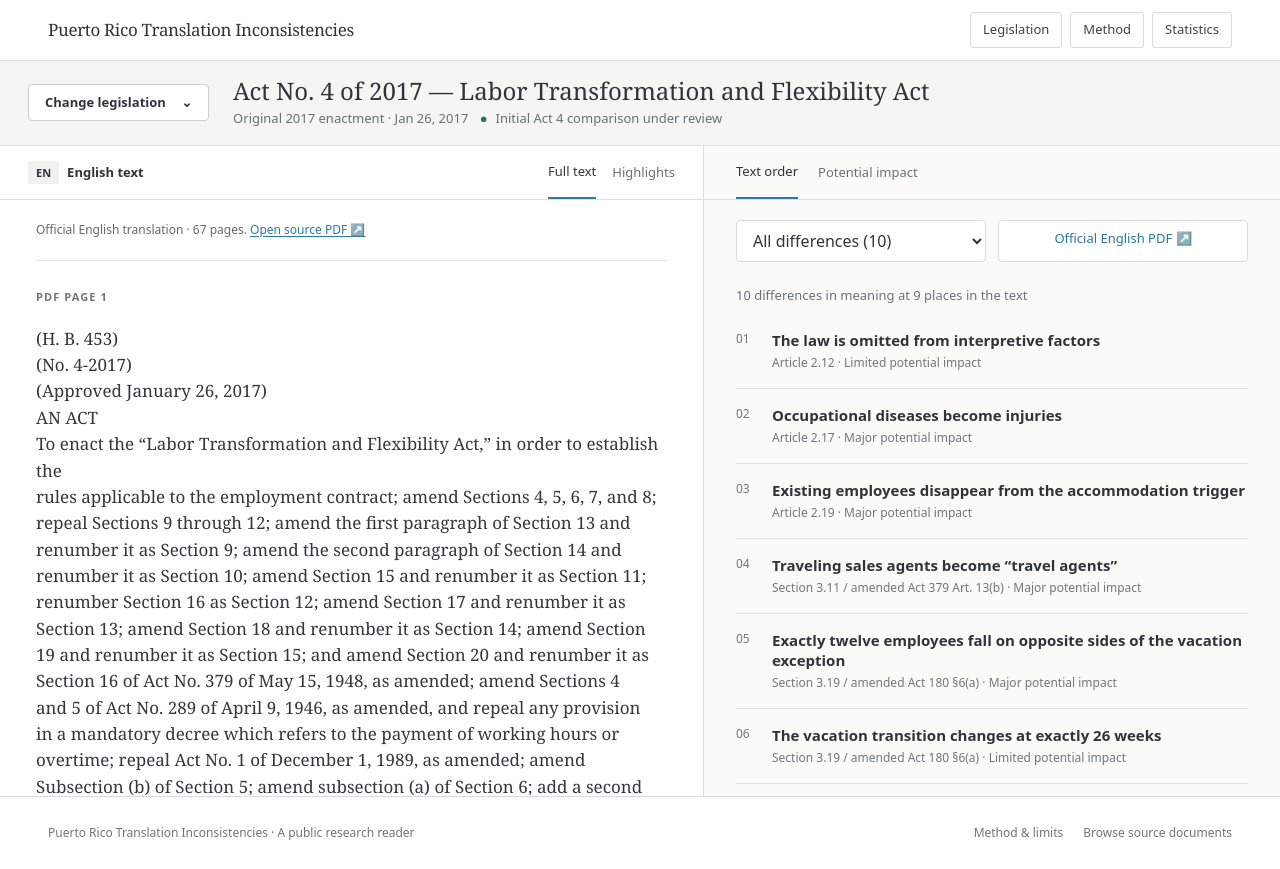
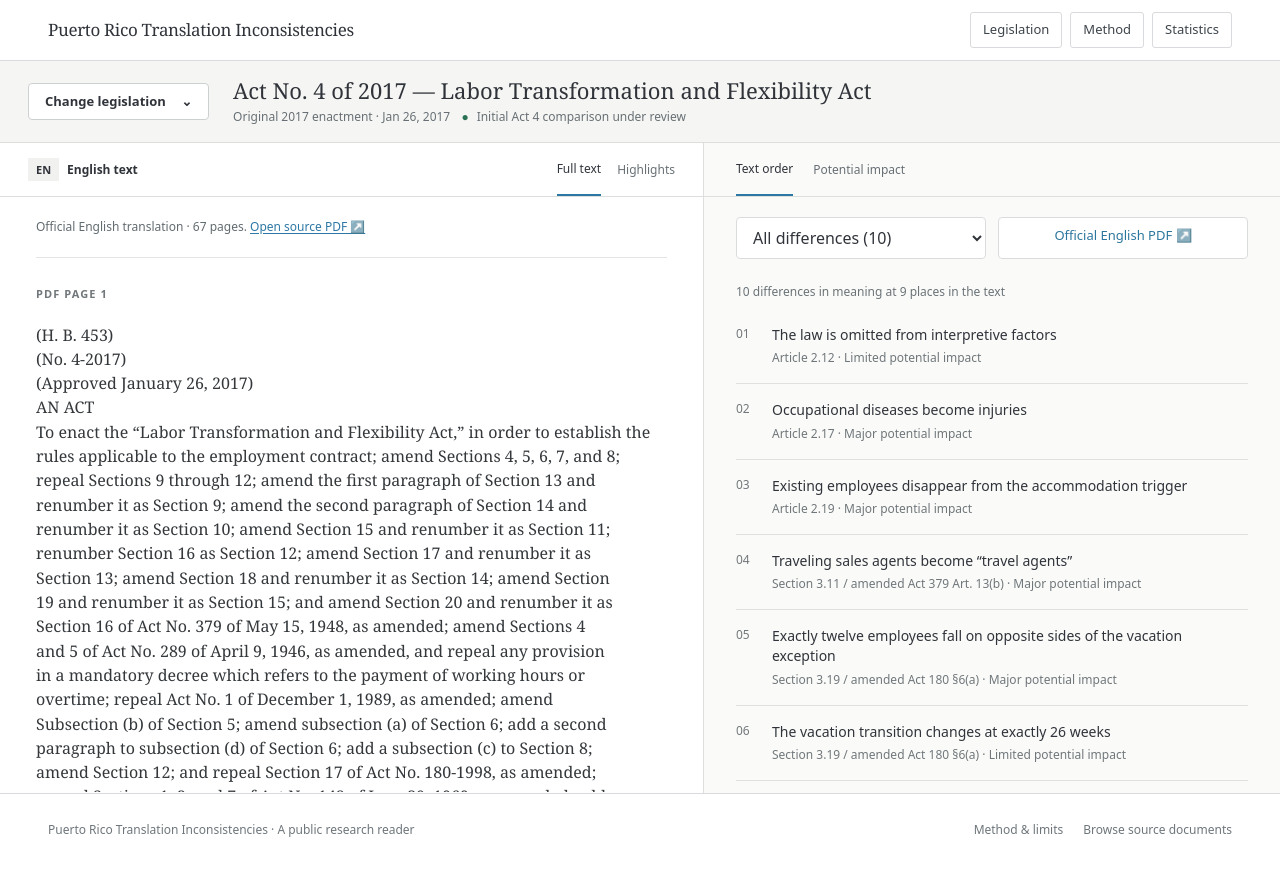
Before and after one commit to ae-oss/puerto-rico-translation-inconsistencies, a Next.js app: page /laws/act-4-2017/ in a window 1280 px wide. Built offline with nearby package versions, Linux system fonts and the light colour scheme.

Commit message:
Match reader typography to reference

```diff
--- a/src/components/law-reader.tsx
+++ b/src/components/law-reader.tsx
@@ -13,7 +13,7 @@ function readableDate(date: string) {
 }
 
 function PlainPassage({ label, parts, lang }: { label: string; parts: TextPart[]; lang: string }) {
-  return <div className="border-t border-[#e1e2e2] py-4 first:border-t-0"><h4 className="mb-2 text-[12px] font-semibold text-[#5b6367]">{label}</h4><blockquote lang={lang} className="font-serif text-[17px] leading-[1.55]">“{parts.map((part, index) => part.highlight ? <mark className="bg-[#fff0b5]" key={index}>{part.text}</mark> : <span key={index}>{part.text}</span>)}”</blockquote></div>;
+  return <div className="border-t border-[#e1e2e2] py-4 first:border-t-0"><h4 className="mb-2 text-[12px] font-semibold text-[#5b6367]">{label}</h4><blockquote lang={lang} className="font-serif text-[16px] leading-[1.52]">“{parts.map((part, index) => part.highlight ? <mark className="bg-[#fff0b5]" key={index}>{part.text}</mark> : <span key={index}>{part.text}</span>)}”</blockquote></div>;
 }
 
 export function LawReader({ law, laws, findings, reviewNotes, pages }: Props) {
@@ -72,25 +72,25 @@ export function LawReader({ law, laws, findings, reviewNotes, pages }: Props) {
     <div className="border-b border-[#dedfdd] px-4 py-4 sm:px-7">
       <div className="flex flex-wrap items-center gap-x-6 gap-y-3">
         <details className="relative z-10"><summary className="list-none cursor-pointer rounded border border-[#cdd0d0] bg-white px-4 py-2 text-[13px] font-semibold marker:hidden">Change legislation <span aria-hidden="true" className="ml-3">⌄</span></summary><div className="absolute left-0 top-11 min-w-[285px] border border-[#d8dada] bg-white p-2 shadow-lg">{laws.map((item) => <Link key={item.id} href={`/laws/${item.id}/`} className="block rounded px-3 py-2 text-[13px] hover:bg-[#f2f4f5]">{item.number} — {item.title}</Link>)}</div></details>
-        <div className="min-w-0 flex-1"><h1 className="font-serif text-[20px] leading-[1.2] sm:text-[24px]">{law.number} — {law.title}</h1><p className="mt-1 text-[13px] text-[#687075]">{law.edition} · {readableDate(law.enactedOn)} <span className="mx-2 text-[#2b7255]">●</span>{law.coverage.label}</p></div>
+        <div className="min-w-0 flex-1"><h1 className="font-serif text-[20px] leading-[1.25] sm:text-[22px]">{law.number} — {law.title}</h1><p className="mt-1 text-[12px] text-[#687075]">{law.edition} · {readableDate(law.enactedOn)} <span className="mx-2 text-[#2b7255]">●</span>{law.coverage.label}</p></div>
       </div>
     </div>
     <div className="grid min-h-[calc(100vh-150px)] bg-white lg:grid-cols-[55%_45%]">
       <section aria-label="Official English act text" className="min-w-0 border-r border-[#dedfdd]">
-        <div className="sticky top-0 z-[2] flex min-h-[54px] items-center justify-between gap-3 border-b border-[#dedfdd] bg-white px-4 sm:px-7"><div className="text-[13px] font-semibold"><span className="mr-2 bg-[#f1f1ef] px-2 py-1 text-[11px]">EN</span>English text</div><div className="flex items-center gap-4 text-[13px]"><button onClick={() => setView("full")} className={`py-4 ${view === "full" ? "border-b-2 border-[#2c78a5] font-semibold" : "text-[#687075]"}`}>Full text</button><button onClick={() => setView("highlights")} className={`py-4 ${view === "highlights" ? "border-b-2 border-[#2c78a5] font-semibold" : "text-[#687075]"}`}>Highlights</button></div></div>
+        <div className="sticky top-0 z-[2] flex min-h-[54px] items-center justify-between gap-3 border-b border-[#dedfdd] bg-white px-4 sm:px-7"><div className="text-[12px] font-semibold"><span className="mr-2 bg-[#f1f1ef] px-2 py-1 text-[11px]">EN</span>English text</div><div className="flex items-center gap-4 text-[12px]"><button onClick={() => setView("full")} className={`py-4 ${view === "full" ? "border-b-2 border-[#2c78a5] font-semibold" : "text-[#687075]"}`}>Full text</button><button onClick={() => setView("highlights")} className={`py-4 ${view === "highlights" ? "border-b-2 border-[#2c78a5] font-semibold" : "text-[#687075]"}`}>Highlights</button></div></div>
         <div className="reader-scroll max-h-[calc(100vh-205px)] overflow-y-auto px-5 pb-16 pt-5 sm:px-8 lg:px-9">
           <p className="mb-5 text-[12px] leading-5 text-[#626b70]">Official English translation · {pages.length} {law.id === "act-80-1976" ? "archive spreads" : "pages"}. {englishSource && <a href={englishSource} target="_blank" rel="noopener noreferrer" className="text-[#2e78a5] underline underline-offset-2">Open source PDF ↗</a>}</p>
           {law.id === "act-80-1976" && <p className="mb-5 border-l-2 border-[#bc8b3a] bg-[#fbf8ee] px-4 py-3 text-[12px] leading-5 text-[#686255]">This 1976 archive is a scanned document. The searchable text below was extracted by OCR and may contain transcription mistakes. Check the official PDF for exact wording.</p>}
-          {visiblePages.map((page) => <article id={`pdf-page-${page.page}`} key={page.page} className="scroll-mt-[70px] border-t border-[#e3e4e3] py-7 first:border-t-0 first:pt-0"><div className="mb-5 flex flex-wrap items-center justify-between gap-2"><h2 className="text-[11px] font-bold uppercase tracking-[.1em] text-[#71777a]">PDF page {page.page}</h2>{page.findingIds.length > 0 && <div className="flex flex-wrap gap-2">{page.findingIds.map((id) => <button key={id} onClick={() => selectFinding(id)} className="rounded border border-[#d8dfe2] px-2 py-1 text-[11px] text-[#326d90] hover:bg-[#edf4f8]">Finding {findings.findIndex((finding) => finding.id === id) + 1} ↗</button>)}</div>}</div><div className="whitespace-pre-wrap break-words font-serif text-[17px] leading-[1.55] text-[#34383b]">{pageText(page)}</div></article>)}
+          {visiblePages.map((page) => <article id={`pdf-page-${page.page}`} key={page.page} className="scroll-mt-[70px] border-t border-[#e3e4e3] py-7 first:border-t-0 first:pt-0"><div className="mb-5 flex flex-wrap items-center justify-between gap-2"><h2 className="text-[11px] font-bold uppercase tracking-[.1em] text-[#71777a]">PDF page {page.page}</h2>{page.findingIds.length > 0 && <div className="flex flex-wrap gap-2">{page.findingIds.map((id) => <button key={id} onClick={() => selectFinding(id)} className="rounded border border-[#d8dfe2] px-2 py-1 text-[11px] text-[#326d90] hover:bg-[#edf4f8]">Finding {findings.findIndex((finding) => finding.id === id) + 1} ↗</button>)}</div>}</div><div className="whitespace-pre-wrap break-words font-serif text-[16px] leading-[1.52] text-[#34383b]">{pageText(page)}</div></article>)}
         </div>
       </section>
       <section aria-label="Translation differences" className="min-w-0 bg-[#fafaf9]">
-        <div className="flex min-h-[54px] items-center gap-5 border-b border-[#dedfdd] bg-[#fafaf9] px-5 text-[13px] sm:px-8"><button onClick={() => setOrder("text")} className={`py-4 ${order === "text" ? "border-b-2 border-[#2c78a5] font-semibold" : "text-[#687075]"}`}>Text order</button><button onClick={() => setOrder("impact")} className={`py-4 ${order === "impact" ? "border-b-2 border-[#2c78a5] font-semibold" : "text-[#687075]"}`}>Potential impact</button></div>
+        <div className="flex min-h-[54px] items-center gap-5 border-b border-[#dedfdd] bg-[#fafaf9] px-5 text-[12px] sm:px-8"><button onClick={() => setOrder("text")} className={`py-4 ${order === "text" ? "border-b-2 border-[#2c78a5] font-semibold" : "text-[#687075]"}`}>Text order</button><button onClick={() => setOrder("impact")} className={`py-4 ${order === "impact" ? "border-b-2 border-[#2c78a5] font-semibold" : "text-[#687075]"}`}>Potential impact</button></div>
         <div className="reader-scroll max-h-[calc(100vh-205px)] overflow-y-auto px-5 pb-16 pt-5 sm:px-8">
           {selected ? <>
             <div className="mb-5 flex flex-wrap items-center justify-between gap-3"><button onClick={() => selectFinding(null)} className="text-[13px] text-[#2d789f] hover:underline">← All differences</button><div className="flex items-center gap-3 text-[12px] text-[#677075]"><button disabled={selectedIndex <= 0} onClick={() => selectFinding(filtered[selectedIndex - 1]?.id)} className="disabled:opacity-35">← Previous</button><button disabled={selectedIndex < 0 || selectedIndex >= filtered.length - 1} onClick={() => selectFinding(filtered[selectedIndex + 1]?.id)} className="disabled:opacity-35">Next →</button></div></div>
             <p className="text-[12px] text-[#70777a]">{selected.section} · <span className="capitalize">{selected.impact}</span> potential impact · {selected.status.replaceAll("-", " ")}</p>
-            <h2 className="mb-4 mt-2 font-serif text-[20px] leading-tight">{selected.title}</h2>
+            <h2 className="mb-4 mt-2 font-serif text-[18px] leading-[1.25]">{selected.title}</h2>
             <PlainPassage label="Original Spanish" parts={selected.spanish} lang="es" />
             <PlainPassage label="Official English" parts={selected.officialEnglish} lang="en" />
             <PlainPassage label="Independent English translation of Spanish" parts={selected.independentEnglish} lang="en" />
@@ -98,8 +98,8 @@ export function LawReader({ law, laws, findings, reviewNotes, pages }: Props) {
             <details className="border-t border-[#e1e2e2] py-4"><summary className="cursor-pointer text-[13px] font-semibold">Review and sources ▾</summary><div className="mt-4 space-y-4 text-[13px] leading-6"><p><strong>Initial assessment.</strong> {selected.initialAssessment}</p><p><strong>Independent critical review.</strong> {selected.criticalReview}</p><p><strong>Downstream legal consequences.</strong> {selected.downstream.summary}</p><ul className="list-disc pl-5">{selected.sources.map((source, index) => <li key={`${source.url}-${index}`}><a href={source.url} target="_blank" rel="noopener noreferrer" className="text-[#2d789f] underline">{source.label}</a>{source.note && ` — ${source.note}`}</li>)}</ul></div></details>
           </> : <>
             <div className="grid gap-3 sm:grid-cols-2"><select aria-label="Filter by potential impact" value={impact} onChange={(event) => setImpact(event.target.value)} className="w-full rounded border border-[#dadcdc] bg-white px-3 py-2 text-[13px]"><option value="all">All differences ({findings.length})</option><option value="major">Major ({findings.filter((finding) => finding.impact === "major").length})</option><option value="limited">Limited ({findings.filter((finding) => finding.impact === "limited").length})</option><option value="unrated">No impact rating ({findings.filter((finding) => finding.impact === "unrated").length})</option></select><a href={englishSource} target="_blank" rel="noopener noreferrer" className="rounded border border-[#dadcdc] bg-white px-3 py-2 text-center text-[13px] text-[#2c769d]">Official English PDF ↗</a></div>
-            <p className="mb-2 mt-6 text-[13px] text-[#6b7377]">{filtered.length} {filtered.length === 1 ? "difference" : "differences"} in meaning at {places} places in the text</p>
-            <div>{filtered.map((finding, index) => <button onClick={() => selectFinding(finding.id)} key={finding.id} className="grid w-full grid-cols-[28px_1fr] gap-2 border-b border-[#dfe0df] py-4 text-left hover:bg-[#f1f4f5]"><span className="text-[12px] text-[#71777a]">{String(index + 1).padStart(2, "0")}</span><span><span className="block text-[15px] font-semibold leading-5">{finding.title}</span><span className="mt-1 block text-[12px] text-[#70777a]">{finding.section} · {finding.impact === "unrated" ? "No impact rating yet" : `${finding.impact[0].toUpperCase()}${finding.impact.slice(1)} potential impact`}</span></span></button>)}</div>
+            <p className="mb-2 mt-6 text-[12px] text-[#6b7377]">{filtered.length} {filtered.length === 1 ? "difference" : "differences"} in meaning at {places} places in the text</p>
+            <div>{filtered.map((finding, index) => <button onClick={() => selectFinding(finding.id)} key={finding.id} className="grid w-full grid-cols-[28px_1fr] gap-2 border-b border-[#dfe0df] py-4 text-left hover:bg-[#f1f4f5]"><span className="text-[12px] text-[#71777a]">{String(index + 1).padStart(2, "0")}</span><span><span className="block text-[14px] font-medium leading-[1.45]">{finding.title}</span><span className="mt-1 block text-[12px] text-[#70777a]">{finding.section} · {finding.impact === "unrated" ? "No impact rating yet" : `${finding.impact[0].toUpperCase()}${finding.impact.slice(1)} potential impact`}</span></span></button>)}</div>
             <details className="mt-5 border-t border-[#dfe0df] py-4"><summary className="cursor-pointer text-[13px] text-[#626b70]">Review and sources</summary><div className="mt-4 space-y-4 text-[12px] leading-5 text-[#5c6669]"><p>A wording difference does not by itself establish a change in law. Ratings describe potential impact; downstream legal consequences are assessed separately.</p>{reviewNotes.length > 0 && <div><h3 className="font-semibold">Other screened passages ({reviewNotes.length})</h3><ul className="mt-2 list-disc pl-5">{reviewNotes.map((note) => <li key={note.id}>{note.section}: {note.title} — {note.disposition === "unresolved" ? "unresolved" : "excluded after context review"}</li>)}</ul></div>}{law.sources.map((source) => <p key={source.url}><a href={source.url} target="_blank" rel="noopener noreferrer" className="text-[#2d789f] underline">{source.label} ↗</a></p>)}</div></details>
           </>}
         </div>
```
